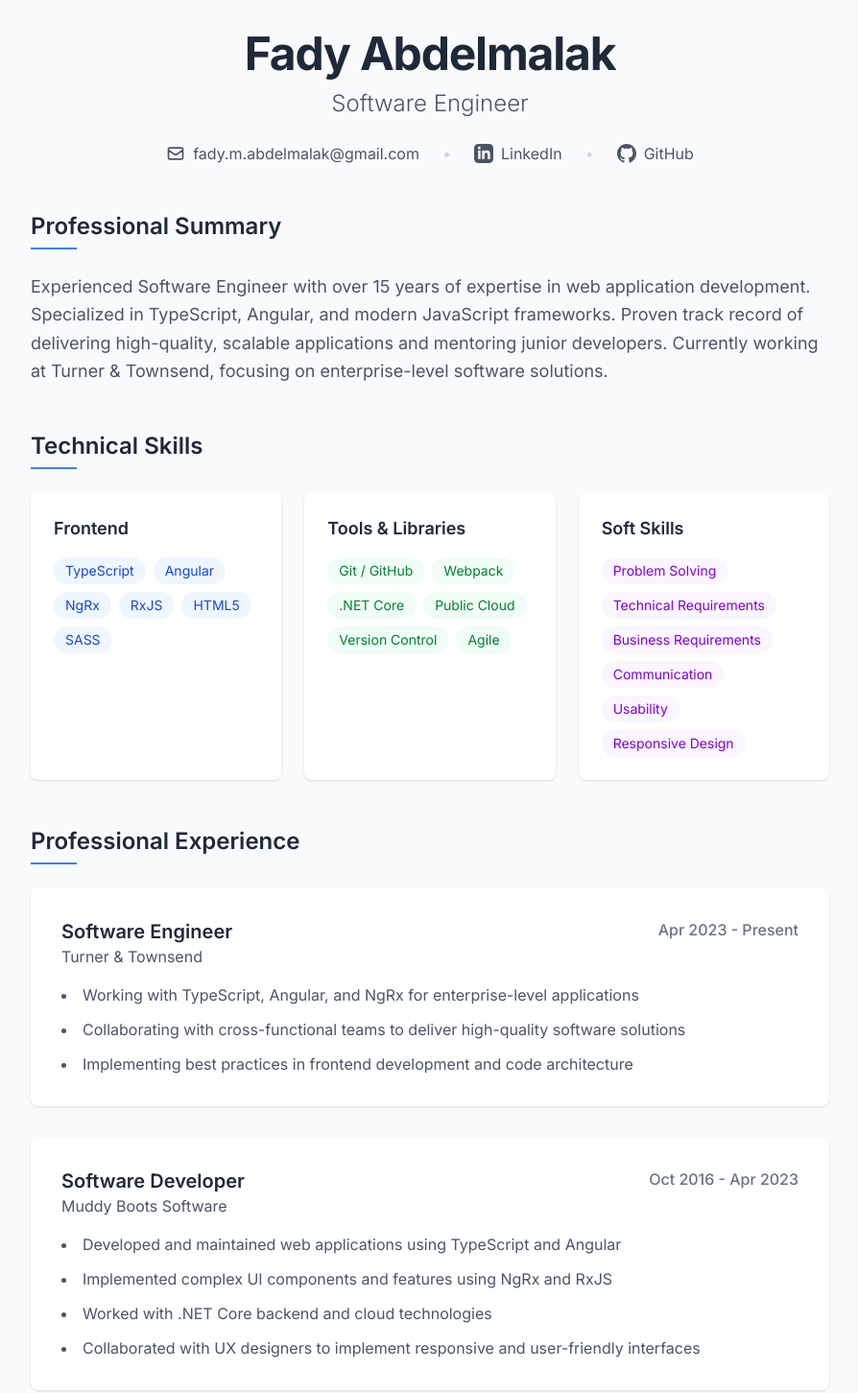
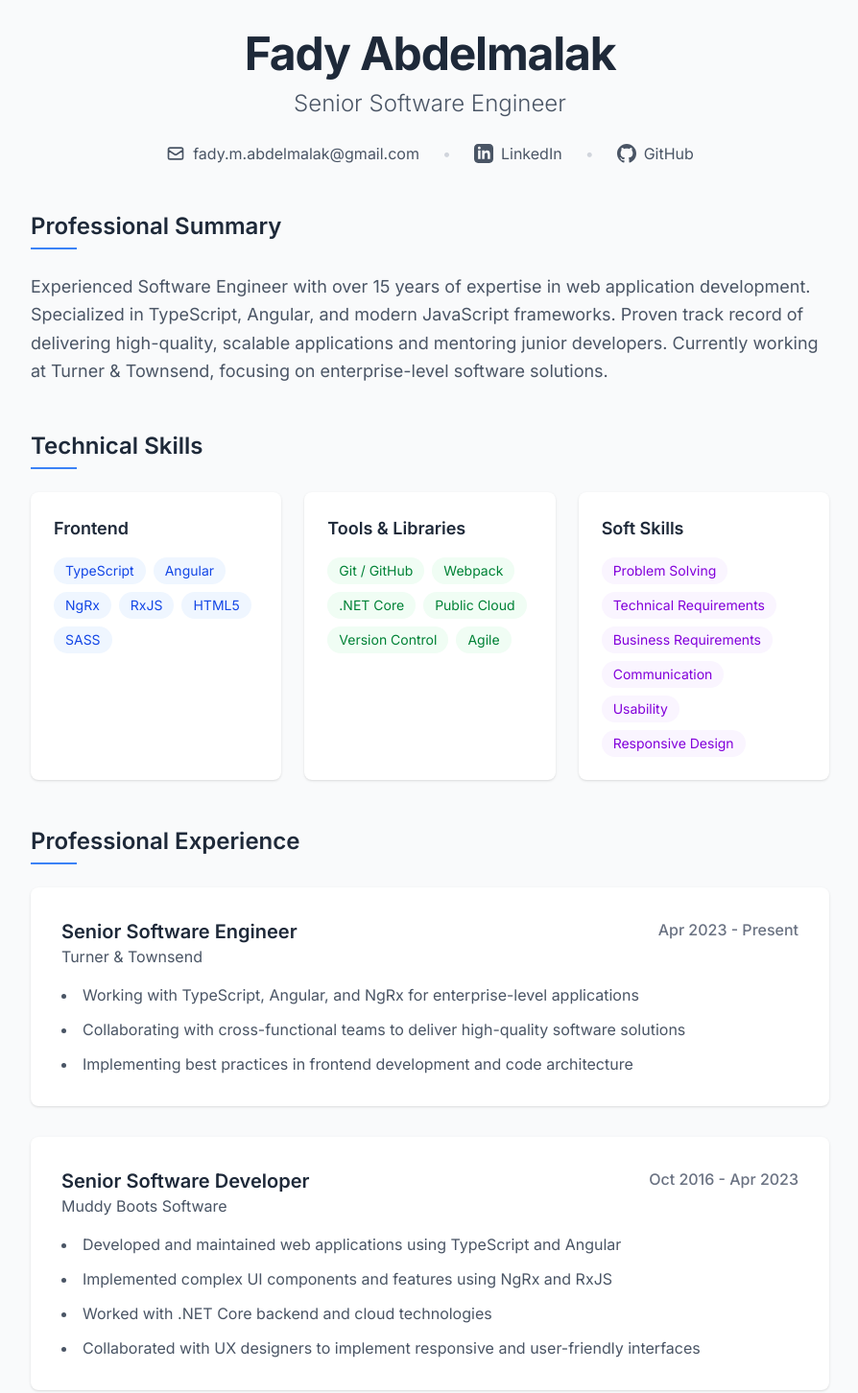
Before and after one commit to fady-abdelmalak/me, a plain HTML site: page index.html in a window 1280 px wide. Shown: the top 1452 px of the page at 96% size, without its empty margins (192-1086 px from the left). Drawn offline with nearby package versions, Linux system fonts and the light colour scheme.

Commit message:
update title

```diff
--- a/index.html
+++ b/index.html
@@ -112,7 +112,7 @@
           Fady Abdelmalak
         </h1>
         <p class="text-xl sm:text-2xl text-gray-600 font-light mb-4 sm:mb-6">
-          Software Engineer
+          Senior Software Engineer
         </p>
         <div
           class="flex flex-col sm:flex-row justify-center gap-2 sm:gap-6 mt-4 sm:mt-6 text-gray-600 header-links"
@@ -307,7 +307,7 @@
             >
               <div>
                 <h3 class="text-xl font-semibold text-gray-800">
-                  Software Engineer
+                  Senior Software Engineer
                 </h3>
                 <p class="text-gray-600">Turner & Townsend</p>
               </div>
@@ -341,7 +341,7 @@
             >
               <div>
                 <h3 class="text-xl font-semibold text-gray-800">
-                  Software Developer
+                  Senior Software Developer
                 </h3>
                 <p class="text-gray-600">Muddy Boots Software</p>
               </div>
```
